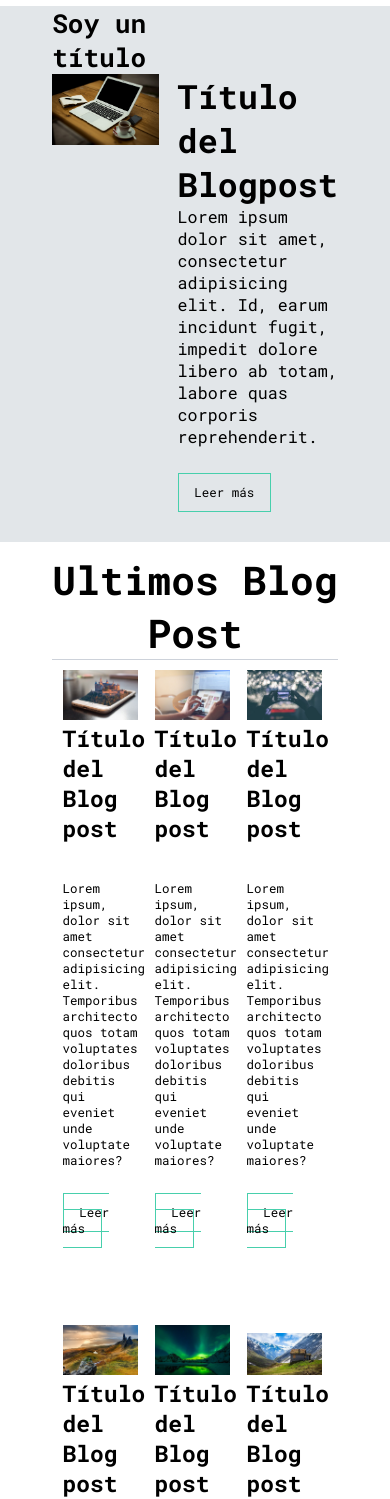
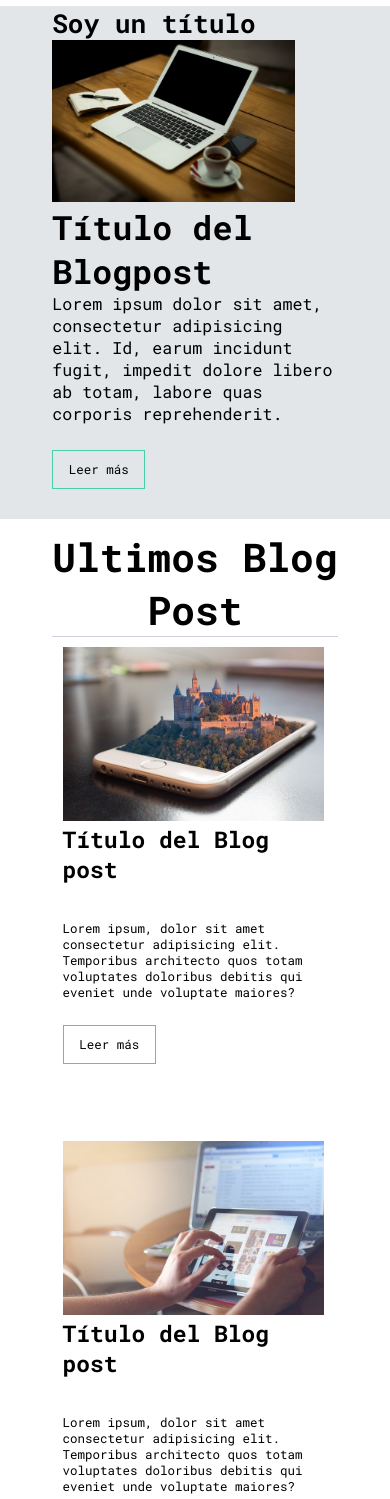
Before and after one commit to kannder83/design-blog, a plain HTML site: page blogs.html in a window 390 px wide. Shown: the part 140-1639 px from the top of the page. Drawn offline with Linux system fonts and the light colour scheme.

Commit message:
Finaliza el curso.

```diff
--- a/blogs.html
+++ b/blogs.html
@@ -15,6 +15,7 @@
       rel="stylesheet"
     />
     <link rel="stylesheet" href="./css/main.css" />
+    <link rel="stylesheet" href="./css/media-queries.css">
     <title>Mi Blog</title>
   </head>
   <body>
--- /dev/null
+++ b/css/media-queries.css
@@ -0,0 +1,30 @@
+@media (max-width: 900px) {
+  .blogs-main-new {
+    grid-template-columns: 1fr;
+    grid-template-rows: 3fr;
+  }
+  .blogs-news-img-container {
+    grid-row: 2;
+  }
+  .blogs-news-info-container {
+    grid-column: 1;
+    grid-row: 3;
+  }
+
+  .blogs-posts-container .post-container {
+    max-width: 45%;
+  }
+  .proyects-main-container {
+    grid-template-columns: 1fr 1fr;
+    grid-template-rows: 2fr;
+  }
+  .profile-main-container .profile-container {
+    display: block;
+  }
+}
+
+@media (max-width: 600px) {
+  .blogs-posts-container .post-container {
+    max-width: 95%;
+  }
+}
```
Also changed, not shown: blog.html (+1 -0 lines), index.html (+1 -0 lines), perfil.html (+1 -0 lines).
